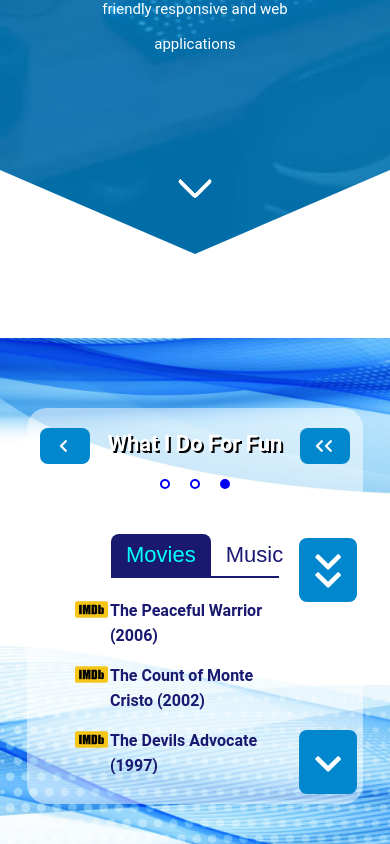
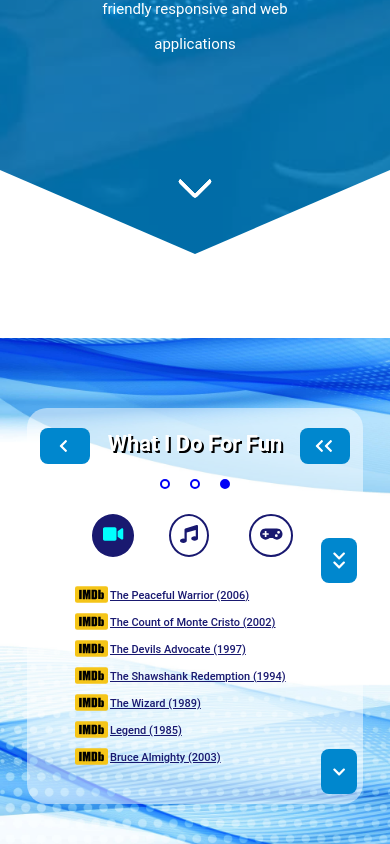
Before and after one commit to jamespagedev/portfolio, a React (Create React App) app: page / in a window 390 px wide. Both pictures are taken after a click on the button 65 px from the left and 952 px from the top of the page. Shown: the part 506-1350 px from the top of the page. Built offline with nearby package versions, Linux system fonts and the light colour scheme.

Commit message:
about fun slide - update responsive

```diff
--- a/package.json
+++ b/package.json
@@ -8,6 +8,7 @@
   "license": "ISC",
   "dependencies": {
     "@fortawesome/fontawesome-svg-core": "^1.2.35",
+    "@fortawesome/free-regular-svg-icons": "^5.15.3",
     "@fortawesome/free-solid-svg-icons": "^5.15.3",
     "@fortawesome/react-fontawesome": "^0.1.14",
     "@testing-library/jest-dom": "^4.2.4",
--- a/src/Components/AboutComponents/AboutCarousel.js
+++ b/src/Components/AboutComponents/AboutCarousel.js
@@ -26,9 +26,7 @@ const AboutCarousel = () => {
   const [moviesContentVertPos, setMoviesContentVertPos] = useState(0);
   const [musicContentVertPos, setMusicContentVertPos] = useState(0);
   const [gamesContentVertPos, setGamesContentVertPos] = useState(0);
-  const [isMoviesScreenResized, setIsMoviesScreenResized] = useState(true); // note: the set*(!var) tells the jsx to re-render, we don't care if it's true or false
-  const [isMusicScreenResized, setIsMusicScreenResized] = useState(true); // note: the set*(!var) tells the jsx to re-render, we don't care if it's true or false
-  const [isGamesScreenResized, setIsGamesScreenResized] = useState(true); // note: the set*(!var) tells the jsx to re-render, we don't care if it's true or false
+  const [isScreenResized, setIsScreenResized] = useState(true); // note: the set*(!var) tells the jsx to re-render, we don't care if it's true or false
 
   // carousel functions
   const next = () => {
@@ -65,7 +63,19 @@ const AboutCarousel = () => {
   }
 
   const getFunSlideListBlockHeight = () => {
-    if (hobbyTabIdSelected === hobbyTabIds.movies) {
+    if (document.getElementById('id-about-carousel-slide-container-fun').clientHeight <= 180 ) {
+      console.log('here');
+      return 100; // 4 rows with height of 25px
+    } else if (document.getElementById('id-about-carousel-slide-container-fun').clientHeight <= 200 ) {
+      return 125; // 5 rows with height of 25px
+    } else if ( document.getElementById('id-about-carousel-slide-container-fun').clientHeight <= 270 &&
+                document.getElementById('id-about-carousel-slide-container-fun').clientWidth === 240 ) {
+      return 162; // 5 rows with height of 30px
+    } else if (document.getElementById('id-about-carousel-slide-container-fun').clientHeight <= 270 ) {
+      return 150; // 5 rows with height of 30px
+    } else if (document.getElementById('id-about-carousel-slide-container-fun').clientHeight <= 365 ) {
+      return 245; // 7 rows with height of 35px
+    } else if (hobbyTabIdSelected === hobbyTabIds.movies) {
       return document.getElementById('movies-content-list-default').clientHeight;
     } else if (hobbyTabIdSelected === hobbyTabIds.music) {
       return document.getElementById('music-content-list-default').clientHeight;
@@ -76,14 +86,9 @@ const AboutCarousel = () => {
   }
 
   const getFunSlideRowNum = () => {
-    if (hobbyTabIdSelected === hobbyTabIds.movies) {
-      return Math.floor(document.getElementById('id-div-about-carousel-window').clientHeight / getFunSlideListBlockHeight());
-    } else if (hobbyTabIdSelected === hobbyTabIds.music) {
-      return Math.floor(document.getElementById('id-div-about-carousel-window').clientHeight / getFunSlideListBlockHeight());
-    } else if (hobbyTabIdSelected === hobbyTabIds.videoGames) {
-      return Math.floor(document.getElementById('id-div-about-carousel-window').clientHeight / getFunSlideListBlockHeight());
-    }
-    return 0;
+    return (document.getElementById('id-about-carousel-slide-container-fun').clientHeight <= 270) ?
+      Math.floor(document.getElementById('id-about-carousel-slide-container-fun').clientHeight / getFunSlideListBlockHeight()) :
+      Math.floor(document.getElementById('id-div-about-carousel-window').clientHeight / getFunSlideListBlockHeight());
   }
 
   const getFunSlideScrollHeight = () => {
@@ -139,33 +144,16 @@ const AboutCarousel = () => {
   useLayoutEffect(() => {
     if (slideIndex === slideIndexes.fun) {
       const handleResize = debounce(() => {
-        console.log('hobbyTabIdSelected', hobbyTabIdSelected);
-        console.log('hobbyTabIds.movies', hobbyTabIds.movies);
-        if (hobbyTabIdSelected === hobbyTabIds.movies) {
-          console.log('useLayoutEffect', isMoviesScreenResized);
-          setIsMoviesScreenResized(!isMoviesScreenResized);
-        }
-        if (hobbyTabIdSelected === hobbyTabIds.music) {
-          setIsMusicScreenResized(!isMusicScreenResized);
-        }
-        if (hobbyTabIdSelected === hobbyTabIds.videoGames) {
-          setIsGamesScreenResized(!isGamesScreenResized);
-        }
-        console.log('---------------------')
+        setIsScreenResized(!isScreenResized);
       }, 100);
 
-      window.addEventListener('resize', handleResize);
+      window.addEventListener('resize', handleResize, false);
 
       return () => {
-        window.removeEventListener('resize', handleResize);
+        window.removeEventListener('resize', handleResize, false);
       }
     }
-  },[
-      slideIndex, slideIndexes, hobbyTabIdSelected,
-      isMoviesScreenResized, isMusicScreenResized, isGamesScreenResized,
-      setIsMoviesScreenResized, setIsMusicScreenResized, setIsGamesScreenResized
-    ]
-  );
+  },[slideIndex, slideIndexes, hobbyTabIdSelected, isScreenResized, setIsScreenResized]);
 
   // render
   return (
@@ -191,7 +179,7 @@ const AboutCarousel = () => {
           <div className={slideIndex === slideIndexes.history ? "div-about-carousel-slide-container" : "div-about-carousel-slide-container about-carousel-slide-container-hide"}>
             <HistorySlide />
           </div>
-          <div className={slideIndex === slideIndexes.fun ? "div-about-carousel-slide-container" : "div-about-carousel-slide-container about-carousel-slide-container-hide"}>
+          <div id="id-about-carousel-slide-container-fun" className={slideIndex === slideIndexes.fun ? "div-about-carousel-slide-container" : "div-about-carousel-slide-container about-carousel-slide-container-hide"}>
             <FunSlide
               hobbyTabIdSelected={hobbyTabIdSelected}
               handleChangeTab={handleChangeTab}
--- a/src/Components/AboutComponents/FunSlide.js
+++ b/src/Components/AboutComponents/FunSlide.js
@@ -1,4 +1,6 @@
 import React from 'react';
+import { FontAwesomeIcon } from '@fortawesome/react-fontawesome'
+import { faVideo, faMusic, faGamepad } from '@fortawesome/free-solid-svg-icons'
 
 // Components
 import MoviesContent from './MoviesContent.js';
@@ -23,21 +25,21 @@ const FunSlide = props => {
             "button-about-fun-tab"
           }
           onClick={() => handleChangeTab(hobbyTabIds.movies)}
-        >Movies</button>
+        ><figure><FontAwesomeIcon icon={faVideo}/></figure><span>Movies</span></button>
         <button
           className={hobbyTabIdSelected === hobbyTabIds.music ?
             "button-about-fun-tab-selected" :
             "button-about-fun-tab"
           }
           onClick={() => handleChangeTab(hobbyTabIds.music)}
-        >Music</button>
+        ><figure><FontAwesomeIcon icon={faMusic}/></figure><span>Music</span></button>
         <button
           className={hobbyTabIdSelected === hobbyTabIds.videoGames ?
             "button-about-fun-tab-selected" :
             "button-about-fun-tab"
           }
           onClick={() => handleChangeTab(hobbyTabIds.videoGames)}
-        >Video&nbsp;Games</button>
+        ><figure><FontAwesomeIcon icon={faGamepad}/></figure><span>Video&nbsp;Games</span></button>
       </div>
       <div className="div-about-fun-content">
         <MoviesContent isMoviesSelected={hobbyTabIdSelected === hobbyTabIds.movies} moviesVerticlePosition={moviesVerticlePosition} />
--- a/src/index.css
+++ b/src/index.css
@@ -357,7 +357,7 @@ img {
   display: block;
   width: 860px;
   opacity: 1;
-  transition: all 1000ms ease-in-out; /* double size of about-carousel-slide-hide */
+  transition: opacity 1000ms ease-in-out; /* double size of about-carousel-slide-hide */
 }
 .about-carousel-slide-container-hide {
   opacity: 0;
@@ -808,6 +808,11 @@ img {
   border-bottom: 2px solid #191970;
   margin: 3rem auto 2rem;
 }
+
+.div-about-fun-tabs figure {
+  display: none;
+}
+
 .div-about-fun-imdb-icon {
   /* vertical-align: middle; */
   padding-left: 35px;
@@ -1098,6 +1103,25 @@ img {
   .ul-about-history li {
     font-size: 1.6rem;
   }
+  /*--------------------- about-carousel-fun --------------------*/
+  .div-about-fun-buttons button {
+    height: 65px;
+    width: 49px;
+    font-size: 2.5rem;
+  }
+  .div-about-fun-buttons button:hover {
+    color: #ffffff;
+    background-color: #0087ce;
+  }
+  .div-about-fun-buttons .down-to-bottom svg:last-child {
+    margin-top: -9px;
+  }
+  .div-about-fun-buttons .up-to-top svg:first-child {
+    margin-bottom: -9px;
+  }
+  .div-about-fun-content-lists ul p {
+    text-decoration: underline;
+  }
 }
 
 /*=============================================================*/
@@ -1326,6 +1350,83 @@ img {
   }
   .ul-about-history li {
     font-size: 2rem;
+  }
+  /*--------------------- about-carousel-fun --------------------*/
+  .div-about-fun-tabs {
+    justify-content: center;
+    width: 100%;
+    border: none;
+    margin: 0 0 20px 0;
+  }
+  .div-about-fun-tabs button {
+    font-size: 1.8rem;
+    margin: 0 10px;
+    background: none;
+  }
+  .div-about-fun-tabs button:first-child {
+    margin-left: 0;
+  }
+  .div-about-fun-tabs button:last-child {
+    margin-right: 0;
+  }
+  .button-about-fun-tab {
+    color: #191970;
+    padding: 10px;
+    border: none;
+  }
+  .button-about-fun-tab:hover {
+    background: none;
+    border-top-left-radius: 0;
+    border-top-right-radius: 0;
+  }
+  .button-about-fun-tab-selected {
+    color: aqua;
+    padding: 10px;
+    border: none;
+    border-top-left-radius: 0;
+    border-top-right-radius: 0;
+  }
+  .button-about-fun-tab-selected:hover {
+    cursor: pointer;
+  }
+  .div-about-fun-tabs figure {
+    display: block;
+    padding: 12px;
+    border: 2px solid #191970;
+    border-radius: 50%;
+  }
+  .button-about-fun-tab figure {
+    background: none;
+  }
+  .button-about-fun-tab-selected figure {
+    background: #191970;
+  }
+  .div-about-fun-tabs span {
+    display: none;
+  }
+  .div-about-fun-buttons button {
+    height: 54px;
+    width: 43px;
+    font-size: 2rem;
+  }
+  .div-about-fun-buttons .down-to-bottom svg:last-child {
+    margin-top: -7px;
+  }
+  .div-about-fun-buttons .up-to-top svg:first-child {
+    margin-bottom: -7px;
+  }
+  .div-about-fun-content-lists ul {
+    max-width: 420px;
+    height: auto;
+    margin: 0;
+  }
+  .div-about-fun-content-lists ul li {
+    margin: 0;
+    padding: 5px 0;
+  }
+  .div-about-fun-content-lists ul p {
+    font-size: 1.4rem;
+    font-weight: 500;
   }
 }
 
@@ -1544,6 +1645,35 @@ img {
   .ul-about-history li {
     font-size: 1.8rem;
   }
+  /*--------------------- about-carousel-fun --------------------*/
+  .div-about-fun-tabs {
+    margin: 0 0 15px 0;
+  }
+  .div-about-fun-buttons button {
+    height: 48px;
+    width: 38px;
+    font-size: 1.6rem;
+  }
+  .div-about-fun-buttons .down-to-bottom svg:last-child {
+    margin-top: -6px;
+  }
+  .div-about-fun-buttons .up-to-top svg:first-child {
+    margin-bottom: -6px;
+  }
+  .div-about-fun-youtube-icon {
+    padding-left: 30px;
+    background-size: 28px 17px;
+    background-position: left 4px;
+  }
+  .div-about-fun-content-lists ul {
+    max-width: 280px;
+  }
+  .div-about-fun-content-lists ul li {
+    padding: 2.5px 0;
+  }
+  .div-about-fun-content-lists ul p {
+    font-size: 1.2rem;
+  }
 }
 
 @keyframes bounce-arrow-before-576 {
@@ -1661,6 +1791,36 @@ img {
   .ul-about-history li {
     font-size: 1.6rem;
   }
+  /*--------------------- about-carousel-fun --------------------*/
+  .button-about-fun-tab-selected {
+    padding: 5px;
+  }
+  .div-about-fun-tabs figure {
+    padding: 9px;
+  }
+  .div-about-fun-buttons button {
+    height: 45px;
+    width: 36px;
+    font-size: 1.4rem;
+  }
+  .div-about-fun-buttons span {
+    padding-top: 0!important;
+  }
+  .div-about-fun-buttons .down-to-bottom svg:last-child {
+    margin-top: -5px;
+  }
+  .div-about-fun-buttons .up-to-top svg:first-child {
+    margin-bottom: -5px;
+  }
+  .div-about-fun-content-lists ul {
+    max-width: 240px;
+  }
+  .div-about-fun-content-lists ul li {
+    padding: 1px 0;
+  }
+  .div-about-fun-content-lists ul p {
+    font-size: 1.1rem;
+  }
 }
 
 @keyframes bounce-arrow-before-420 {
@@ -1786,6 +1946,37 @@ img {
   }
   .ul-about-history li {
     font-size: 1.4rem;
+  }
+  /*--------------------- about-carousel-fun --------------------*/
+  .div-about-fun-tabs {
+    justify-content: space-between;
+    margin: 0;
+  }
+  .div-about-fun-tabs button {
+    font-size: 1.4rem;
+    margin: 0;
+  }
+  .div-about-fun-buttons button {
+    height: 40px;
+    width: 34px;
+    font-size: 1.2rem;
+  }
+  .div-about-fun-tabs figure {
+    padding: 6px;
+  }
+  .div-about-fun-buttons .down-to-bottom svg:last-child {
+    margin-top: -4px;
+  }
+  .div-about-fun-buttons .up-to-top svg:first-child {
+    margin-bottom: -4px;
+  }
+  .div-about-fun-youtube-icon {
+    padding-left: 26px;
+    background-size: 25px 14px;
+    background-position: left 5px;
+  }
+  .div-about-fun-content-lists ul li {
+    padding: 0;
   }
 }
 
@@ -1904,6 +2095,18 @@ img {
   .ul-about-history li {
     font-size: 1.2rem;
   }
+  /*--------------------- about-carousel-fun --------------------*/
+  .div-about-fun-buttons button {
+    height: 35px;
+    width: 28px;
+    font-size: 1.2rem;
+  }
+  .div-about-fun-buttons .down-to-bottom svg:last-child {
+    margin-top: -4px;
+  }
+  .div-about-fun-buttons .up-to-top svg:first-child {
+    margin-bottom: -4px;
+  }
 }
 @keyframes bounce-arrow-before-320 {
   from {
```
Also changed, not shown: 1 other file (tests, documents, lock files or other folders).
